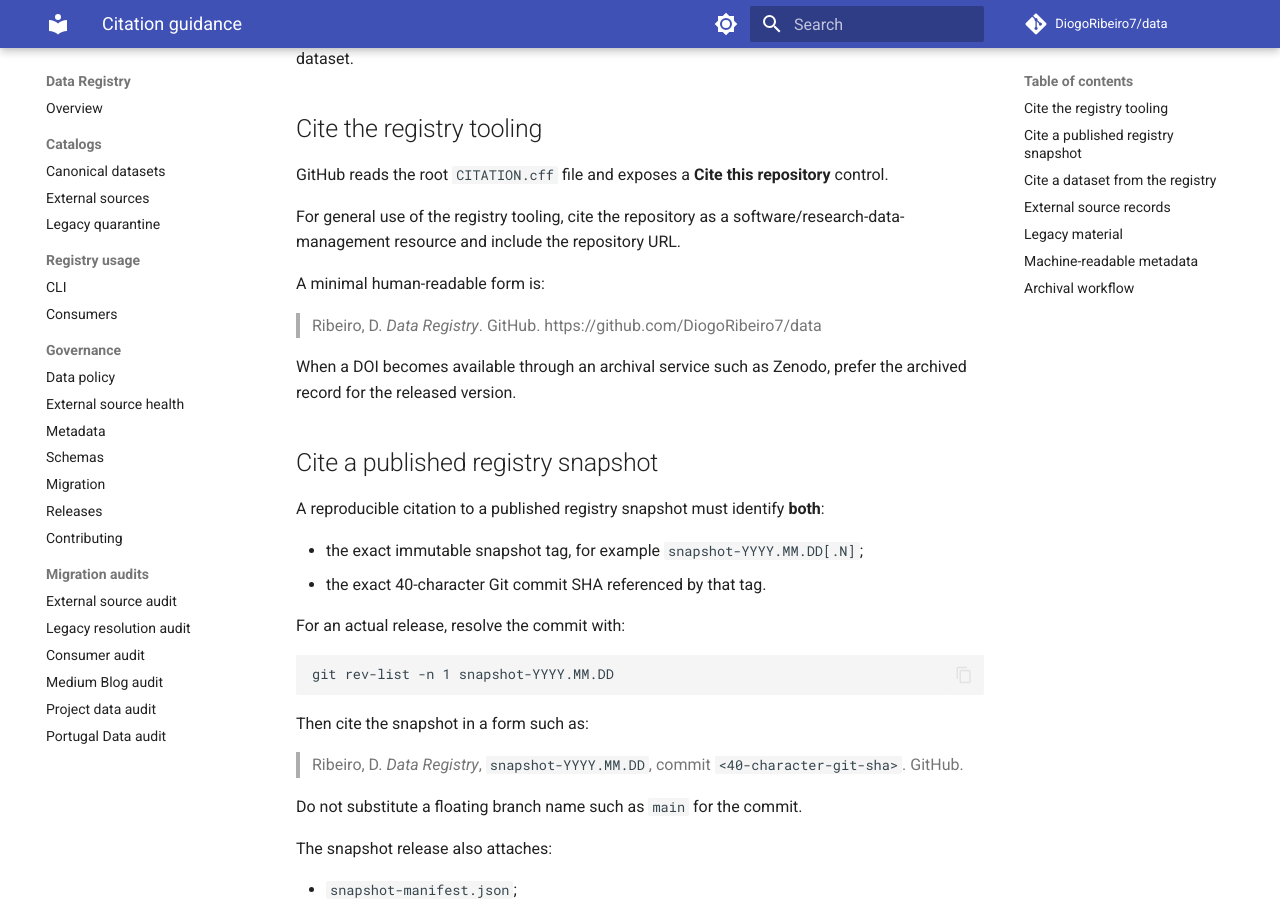
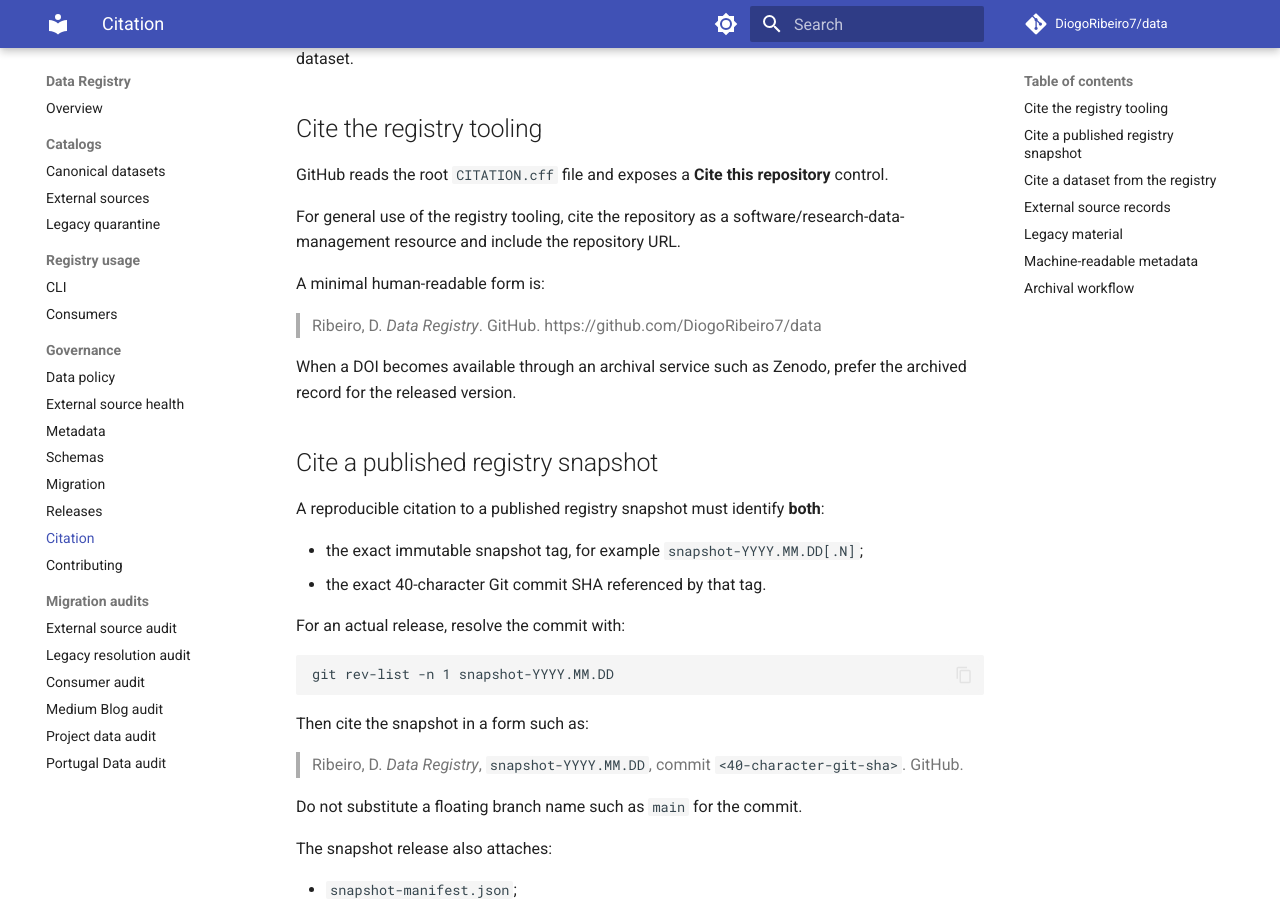
Before and after one commit to DiogoRibeiro7/data, an MkDocs documentation site: the page built from docs/CITATION.md, in a window 1280 px wide and 900 px high, scrolled down 302 px. Built offline with MkDocs 1.6.1 and Material for MkDocs 9.7.7, drawn with Linux system fonts in a browser that asks for light colours; comment, search, counter and statistics services are not loaded.

Commit message:
docs: add citation guide to navigation

```diff
--- a/mkdocs.yml
+++ b/mkdocs.yml
@@ -52,6 +52,7 @@
       - Schemas: SCHEMAS.md
       - Migration: MIGRATION.md
       - Releases: RELEASES.md
+      - Citation: CITATION.md
       - Contributing: CONTRIBUTING.md
   - Migration audits:
       - External source audit: migrations/EXTERNAL_SOURCE_AUDIT_2026-10-01.md
```
